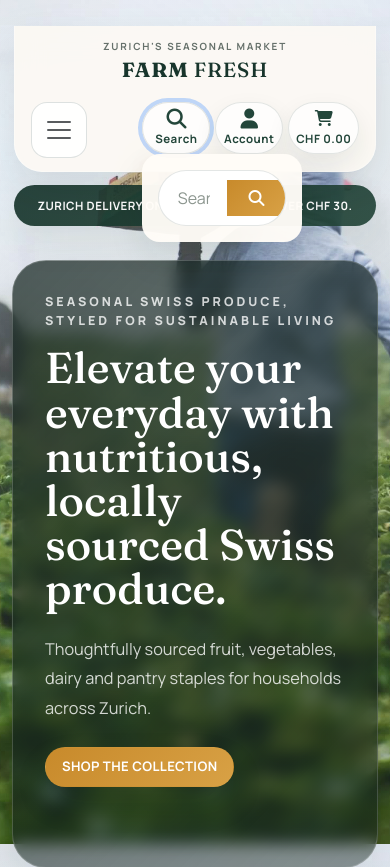
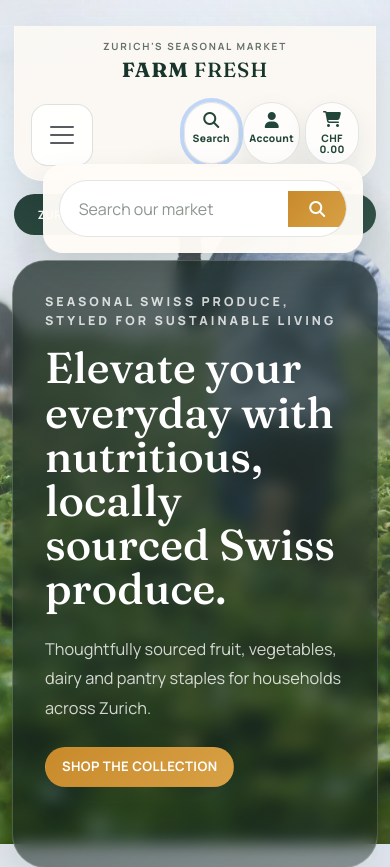
Before and after one commit to Joao4569/farm_fresh_2.0, a Django app: page / in a window 390 px wide, after a click on "Search". Shown: the top 867 px of the page. Run offline with Django 5.2, Linux system fonts and the light colour scheme; some libraries are stand-ins or nearby versions.

Commit message:
style: Adjust width rules for search button dropdown on mobile-top-header for a better UI on smaller tablets and smart phones.

```diff
--- a/farm_fresh_v_2_0_project/static/css/base.css
+++ b/farm_fresh_v_2_0_project/static/css/base.css
@@ -26,13 +26,11 @@ body {
   color: var(--color-charcoal);
   font-family: "Manrope", sans-serif;
   background:
-    radial-gradient(
-      ellipse 1400px 900px at 12% 10%,
+    radial-gradient(ellipse 1400px 900px at 12% 10%,
       rgba(245, 241, 232, 0.24) 0%,
       rgba(245, 241, 232, 0.12) 32%,
       rgba(245, 241, 232, 0.04) 52%,
-      transparent 72%
-    ),
+      transparent 72%),
     linear-gradient(180deg, rgba(255, 251, 245, 0.05), rgba(24, 53, 44, 0.08)),
     url("/media/farmer_carrying_box_of_veg.jpg") no-repeat center center fixed;
   background-repeat: no-repeat, no-repeat, no-repeat;
@@ -314,9 +312,18 @@ a.category-badge>span.badge:hover {
 }
 
 .mobile-utility-list .list-inline-item {
+  flex: 1 1 0;
   margin-right: 0;
   margin-bottom: 0;
   position: relative;
+}
+
+.mobile-panel-label {
+  color: var(--color-muted);
+  font-size: 0.7rem;
+  font-weight: 800;
+  letter-spacing: 0.16em;
+  text-transform: uppercase;
 }
 
 .main-nav-link {
@@ -758,6 +765,15 @@ input[name="q"]::placeholder {
     padding: 0.85rem 1rem;
   }
 
+  .navbar-light .navbar-toggler {
+    align-items: center;
+    display: inline-flex;
+    height: 70px;
+    justify-content: center;
+    margin-top: 0.15rem;
+    width: 70px;
+  }
+
   .mobile-brand-link {
     display: flex;
   }
@@ -781,21 +797,62 @@ input[name="q"]::placeholder {
   }
 
   .mobile-utility-link {
-    min-width: 76px;
-    padding: 0.5rem 0.55rem;
+    align-items: center;
+    display: inline-flex;
+    justify-content: center;
+    min-width: 0;
+    min-height: 70px;
+    padding: 0.65rem 0.45rem;
+    width: 100%;
+  }
+
+  .mobile-utility-link .text-center {
+    width: 100%;
+  }
+
+  .mobile-utility-link .text-center div {
+    margin-bottom: 0.28rem;
+  }
+
+  .mobile-utility-link i {
+    font-size: 1rem;
+  }
+
+  .mobile-utility-link p {
+    font-size: 0.69rem;
+    font-weight: 800;
+    letter-spacing: 0.03em;
   }
 
   .mobile-search-panel {
-    border-radius: 18px;
-    left: auto;
-    right: 0;
-    width: min(22rem, calc(100vw - 2rem));
+    border-radius: 20px;
+    left: 50% !important;
+    right: auto !important;
+    transform: translateX(-50%);
+    width: 40vw;
+    min-width: 20rem;
+    max-width: 30rem;
   }
 
   #mobile-user-options+.dropdown-menu {
     left: auto;
     right: 0;
-    width: min(16rem, calc(100vw - 2rem));
+    width: min(16rem, calc(100vw - 1.7rem));
+  }
+
+  .mobile-search-panel,
+  .mobile-account-panel {
+    padding: 1rem !important;
+  }
+
+  .mobile-search-panel .utility-search .form-control,
+  .mobile-account-panel .dropdown-item {
+    min-height: 50px;
+  }
+
+  .mobile-account-panel .dropdown-item {
+    align-items: center;
+    display: flex;
   }
 
   .main-nav-link {
@@ -848,13 +905,32 @@ input[name="q"]::placeholder {
     font-size: 1.28rem;
   }
 
+  .navbar-light .navbar-toggler {
+    height: 62px;
+    padding: 0.6rem;
+    width: 62px;
+  }
+
   .mobile-utility-link {
-    min-width: 68px;
-    padding: 0.45rem 0.45rem;
+    min-height: 62px;
+    padding: 0.5rem 0.3rem;
   }
 
   .mobile-utility-link p {
-    font-size: 0.72rem;
+    font-size: 0.64rem;
+  }
+
+  .mobile-search-panel {
+    left: 5vw !important;
+    right: 5vw !important;
+    width: auto;
+  }
+
+  #mobile-user-options+.dropdown-menu {
+    left: auto !important;
+    right: 0.5rem !important;
+    transform: none;
+    width: min(14.5rem, calc(100vw - 1rem));
   }
 
   .btt-button {
--- a/farm_fresh_v_2_0_project/templates/includes/mobile-top-header.html
+++ b/farm_fresh_v_2_0_project/templates/includes/mobile-top-header.html
@@ -1,16 +1,36 @@
 <!-- Mobile search trigger and dropdown panel -->
 <li class="list-inline-item">
-  <a class="nav-link mobile-utility-link d-block d-lg-none dropdown-toggle" href="#" id="mobile-search-toggle" role="button" data-bs-toggle="dropdown" aria-expanded="false" aria-label="Search button">
+  <a
+    class="nav-link mobile-utility-link d-block d-lg-none dropdown-toggle"
+    href="#"
+    id="mobile-search-toggle"
+    role="button"
+    data-bs-toggle="dropdown"
+    aria-expanded="false"
+    aria-label="Search button"
+  >
     <div class="text-center">
       <div><i class="fas fa-search fa-lg"></i></div>
       <p class="my-0">Search</p>
     </div>
   </a>
-  <div class="dropdown-menu border-0 w-100 p-3 my-0 nav-surface mobile-search-panel" aria-labelledby="mobile-search-toggle">
+  <div
+    class="dropdown-menu border-0 w-100 p-3 my-0 nav-surface mobile-search-panel"
+    aria-labelledby="mobile-search-toggle"
+  >
     <form class="form" method="GET" action="{% url 'products' %}">
       <div class="input-group w-100 utility-search">
-        <input class="form-control border-0" type="text" name="q" placeholder="Search our site">
-        <button class="btn btn-custom border-0" type="submit" aria-label="Search products">
+        <input
+          class="form-control border-0"
+          type="text"
+          name="q"
+          placeholder="Search our market"
+        />
+        <button
+          class="btn btn-custom border-0"
+          type="submit"
+          aria-label="Search products"
+        >
           <span class="icon">
             <i class="fas fa-search"></i>
           </span>
@@ -22,30 +42,61 @@
 
 <!-- Mobile account menu mirrors the desktop account dropdown -->
 <li class="list-inline-item dropdown">
-  <a class="nav-link mobile-utility-link d-block d-lg-none dropdown-toggle" href="#" id="mobile-user-options" role="button" data-bs-toggle="dropdown" aria-expanded="false" aria-label="Link to user account">
+  <a
+    class="nav-link mobile-utility-link d-block d-lg-none dropdown-toggle"
+    href="#"
+    id="mobile-user-options"
+    role="button"
+    data-bs-toggle="dropdown"
+    aria-expanded="false"
+    aria-label="Link to user account"
+  >
     <div class="text-center">
       <div><i class="fas fa-user fa-lg"></i></div>
       <p class="my-0">Account</p>
     </div>
   </a>
-  <div class="dropdown-menu border-0 nav-surface" aria-labelledby="mobile-user-options">
-    {% if request.user.is_authenticated %}
-      {% if request.user.is_superuser %}
-        <a href="{% url 'add_product' %}" class="dropdown-item" aria-label="Product management link">
+  <div
+    class="dropdown-menu border-0 nav-surface mobile-account-panel"
+    aria-labelledby="mobile-user-options"
+  >
+    <p class="mobile-panel-label mb-3">Account</p>
+    {% if request.user.is_authenticated %} {% if request.user.is_superuser %}
+    <a
+      href="{% url 'add_product' %}"
+      class="dropdown-item"
+      aria-label="Product management link"
+    >
       Product Management
     </a>
     {% endif %}
-      <a href="{% url 'profile' %}" class="dropdown-item" aria-label="User profile link">
+    <a
+      href="{% url 'profile' %}"
+      class="dropdown-item"
+      aria-label="User profile link"
+    >
       My Profile
     </a>
-      <a href="{% url 'account_logout' %}" class="dropdown-item" aria-label="Log out link">
+    <a
+      href="{% url 'account_logout' %}"
+      class="dropdown-item"
+      aria-label="Log out link"
+    >
       Logout
     </a>
     {% else %}
-      <a href="{% url 'account_signup' %}" class="dropdown-item" aria-label="Registration link">
+    <a
+      href="{% url 'account_signup' %}"
+      class="dropdown-item"
+      aria-label="Registration link"
+    >
       Register
     </a>
-      <a href="{% url 'account_login' %}" class="dropdown-item" aria-label="Link to log in">
+    <a
+      href="{% url 'account_login' %}"
+      class="dropdown-item"
+      aria-label="Link to log in"
+    >
       Login
     </a>
     {% endif %}
@@ -54,11 +105,16 @@
 
 <!-- Mobile cart shortcut with current order value -->
 <li class="list-inline-item">
-  <a class="nav-link mobile-utility-link d-block d-lg-none {% if grand_total %}has-items{% endif %}" href="{% url 'view_cart' %}" aria-label="Link to shopping cart">
+  <a
+    class="nav-link mobile-utility-link d-block d-lg-none {% if grand_total %}has-items{% endif %}"
+    href="{% url 'view_cart' %}"
+    aria-label="Link to shopping cart"
+  >
     <div class="text-center">
       <div><i class="fa-solid fa-cart-shopping"></i></div>
       <p class="my-0">
-        {% if grand_total %}CHF {{ grand_total|floatformat:2 }}{% else %}CHF 0.00{% endif %}
+        {% if grand_total %}CHF {{ grand_total|floatformat:2 }}{% else %}CHF
+        0.00{% endif %}
       </p>
     </div>
   </a>
```
Lines whose indentation alone changed are shown as unchanged.
